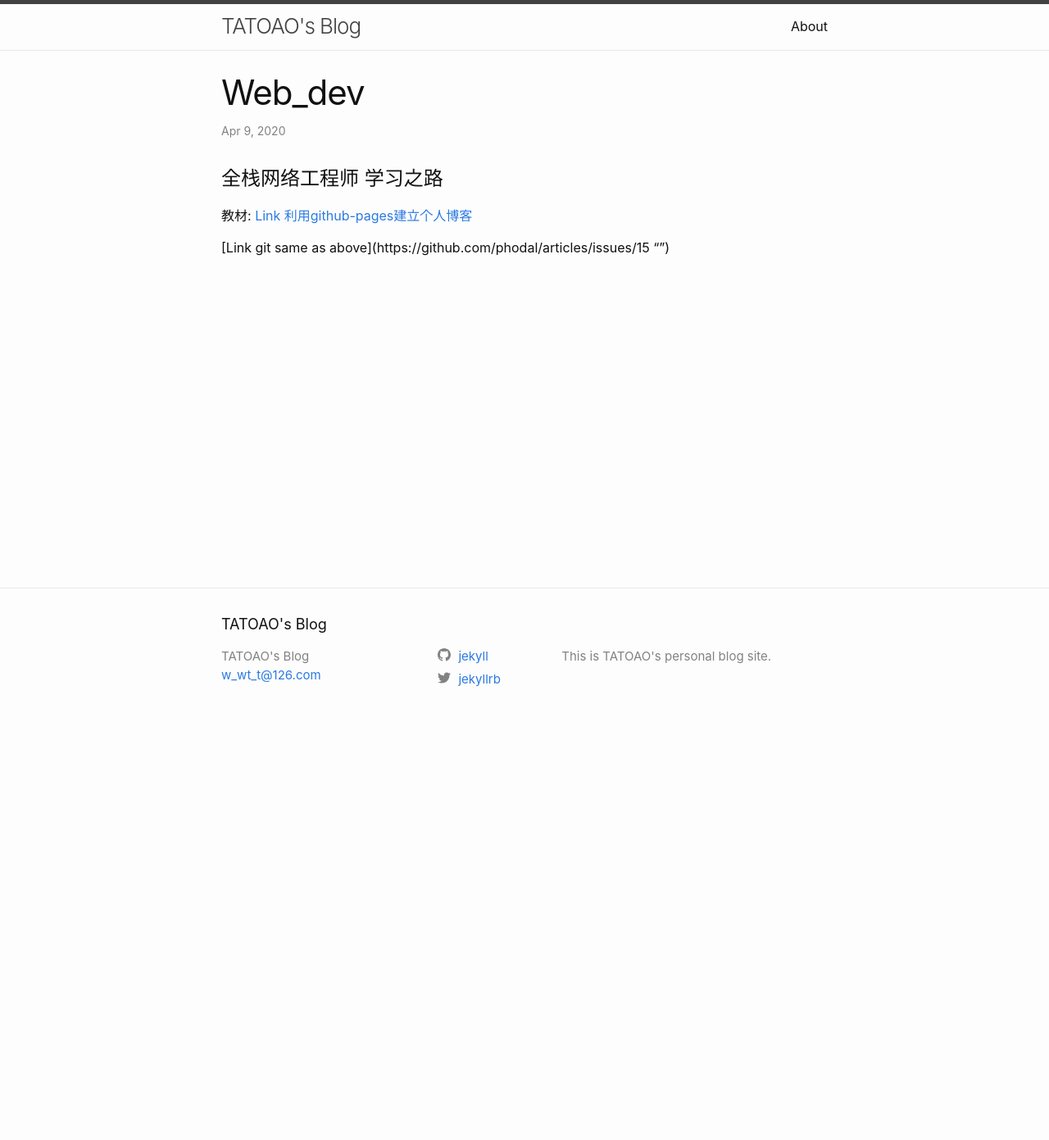
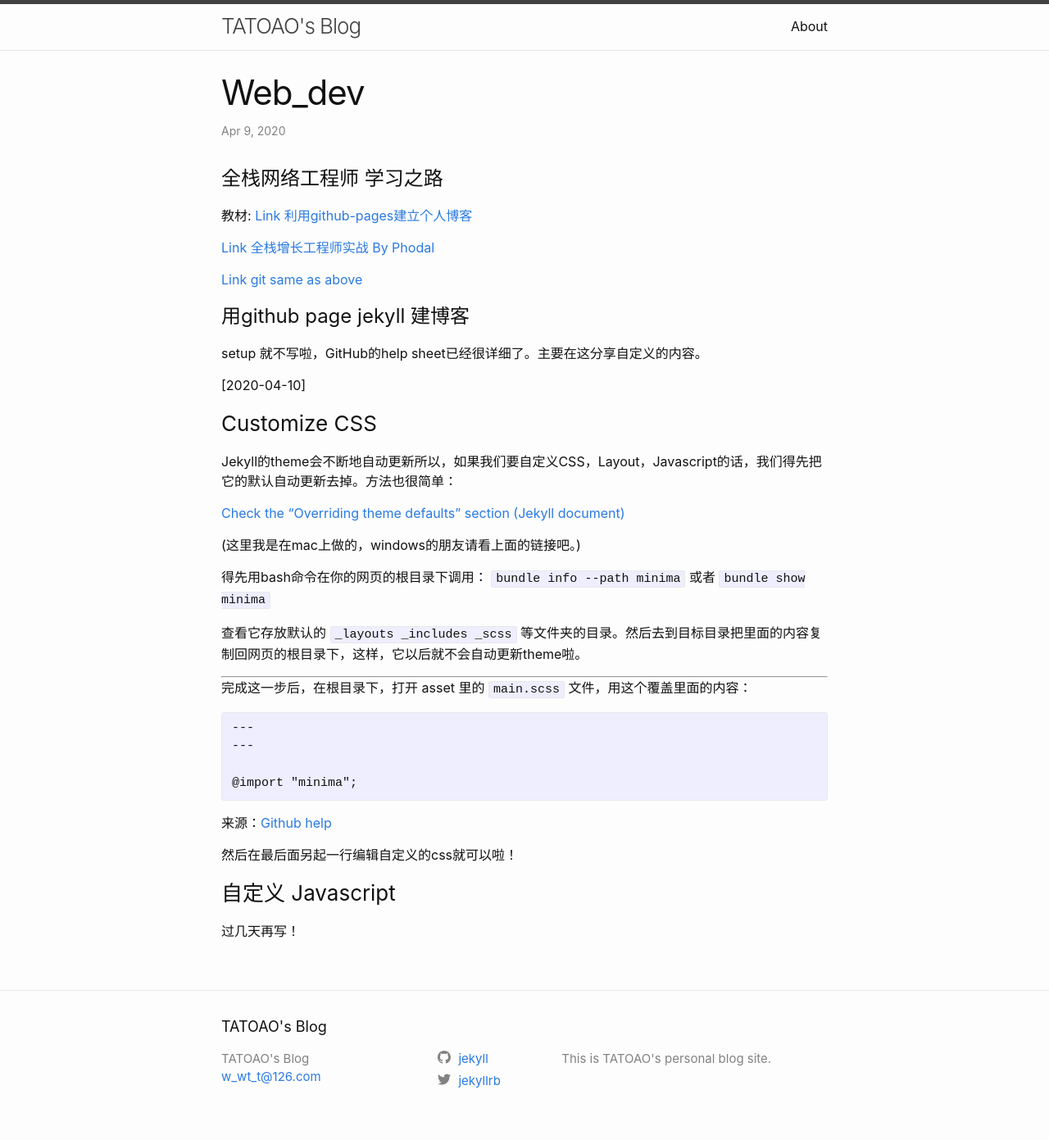
Before and after one commit to TATOAO/TATOAO.github.io, a Jekyll site: the page built from _posts/2020-04-09-web_dev.md, in a window 1280 px wide. Shown: the whole page at 82% size. Built offline with Jekyll 4.4.1, drawn with Linux system fonts in a browser that asks for light colours; our own code applies the rules of GitHub Pages for plain Markdown files; before the commit the page ends 900 px from its top, so only the background shows below that.

Commit message:
blog built css

````diff
--- a/_posts/2020-04-09-web_dev.md
+++ b/_posts/2020-04-09-web_dev.md
@@ -1,8 +1,46 @@
 # 全栈网络工程师 学习之路
 
 教材:
-[Link 利用github-pages建立个人博客](https://ezlippi.com/blog/2015/03/github-pages-blog.html "")
+[Link 利用github-pages建立个人博客](https://ezlippi.com/blog/2015/03/github-pages-blog.html ":)")
+
 [Link 全栈增长工程师实战
-By Phodal](http://growth-in-action.phodal.com/ "")
+By Phodal](http://growth-in-action.phodal.com/ ":)")
 
-[Link git same as above](https://github.com/phodal/articles/issues/15 "")
+[Link git same as above](https://github.com/phodal/articles/issues/15 ":)")
+
+
+# 用github page jekyll 建博客
+
+setup 就不写啦，GitHub的help sheet已经很详细了。主要在这分享自定义的内容。
+
+[2020-04-10]
+### Customize CSS
+Jekyll的theme会不断地自动更新所以，如果我们要自定义CSS，Layout，Javascript的话，我们得先把它的默认自动更新去掉。方法也很简单：
+
+[Check the "Overriding theme defaults" section (Jekyll document)](https://jekyllrb.com/docs/themes/ ":)")
+
+(这里我是在mac上做的，windows的朋友请看上面的链接吧。)
+
+得先用bash命令在你的网页的根目录下调用：
+`bundle info --path minima` 或者
+`bundle show minima`
+
+查看它存放默认的 `_layouts _includes _scss` 等文件夹的目录。然后去到目标目录把里面的内容复制回网页的根目录下，这样，它以后就不会自动更新theme啦。
+
+---
+
+完成这一步后，在根目录下，打开 asset 里的 `main.scss` 文件，用这个覆盖里面的内容：
+```CSS
+---
+---
+
+@import "{{ site.theme }}";
+```
+
+来源：[Github help](https://help.github.com/en/enterprise/2.14/user/articles/customizing-css-and-html-in-your-jekyll-theme ":)")
+
+然后在最后面另起一行编辑自定义的css就可以啦！
+
+
+### 自定义 Javascript
+过几天再写！
````
Also changed, not shown: 3 other files.
